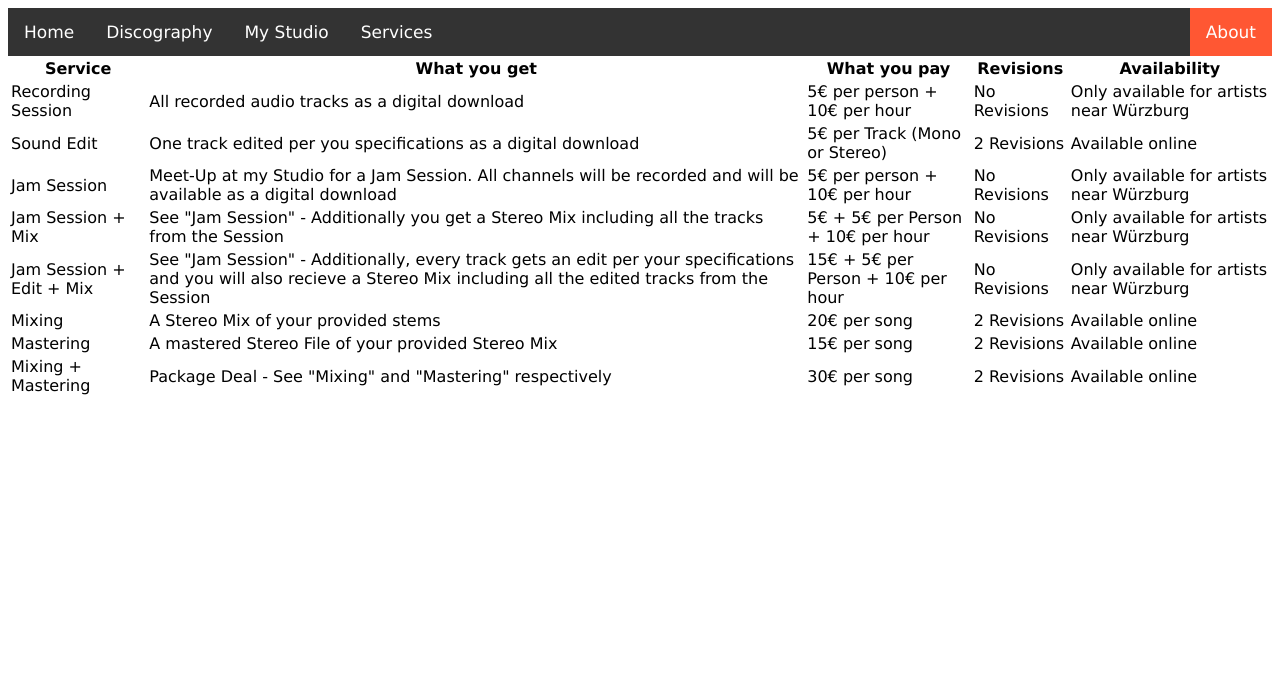
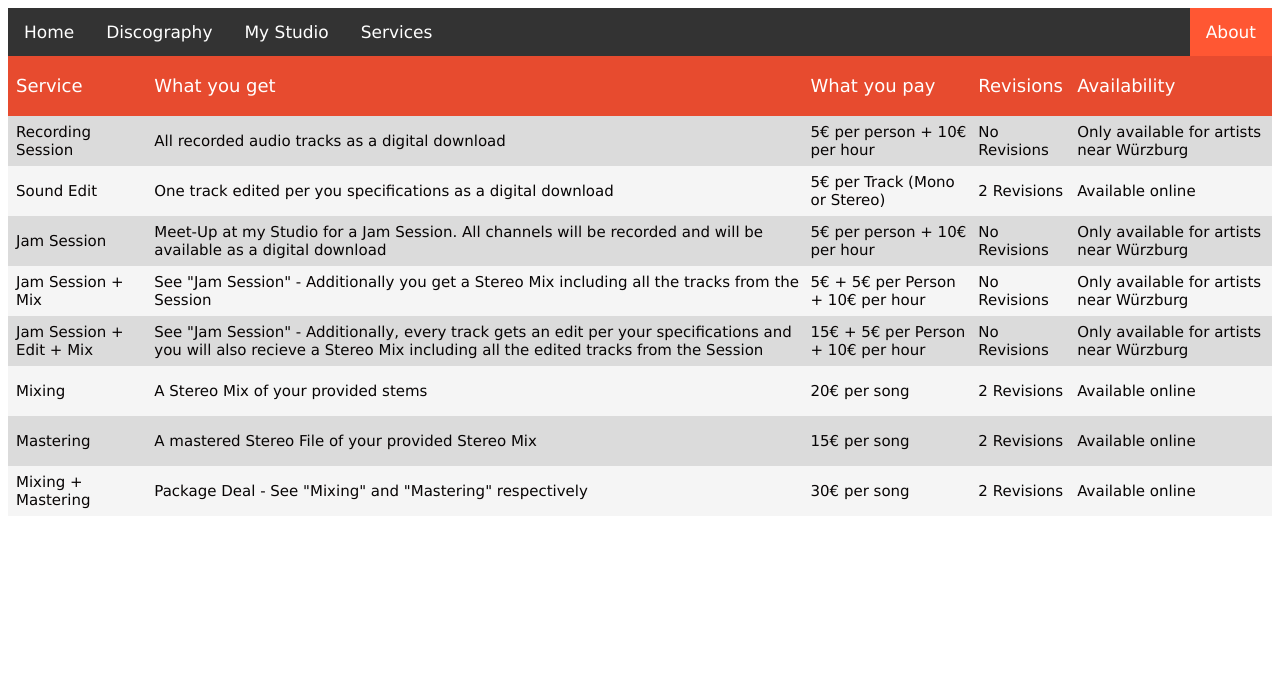
Before and after one commit to FyremanMusic/FyremanMusic.github.io, a plain HTML site: page en/enServices.html in a window 1280 px wide. Shown: the top 692 px of the page. Drawn offline with nearby package versions, Linux system fonts and the light colour scheme.

Commit message:
Readded important css link
Whoops

```diff
--- a/en/enServices.html
+++ b/en/enServices.html
@@ -3,6 +3,7 @@
 <head>
     <title> Home </title>
     <link rel="stylesheet" type="text/css" href="../CSS/style.css"/>
+    <link rel="stylesheet" type="text/css" href="../CSS/main.css"/>
     <meta name="viewport" content="width=device-width, initial-scale=1.0">
     <script
         src="https://code.jquery.com/jquery-3.3.1.js"
```
